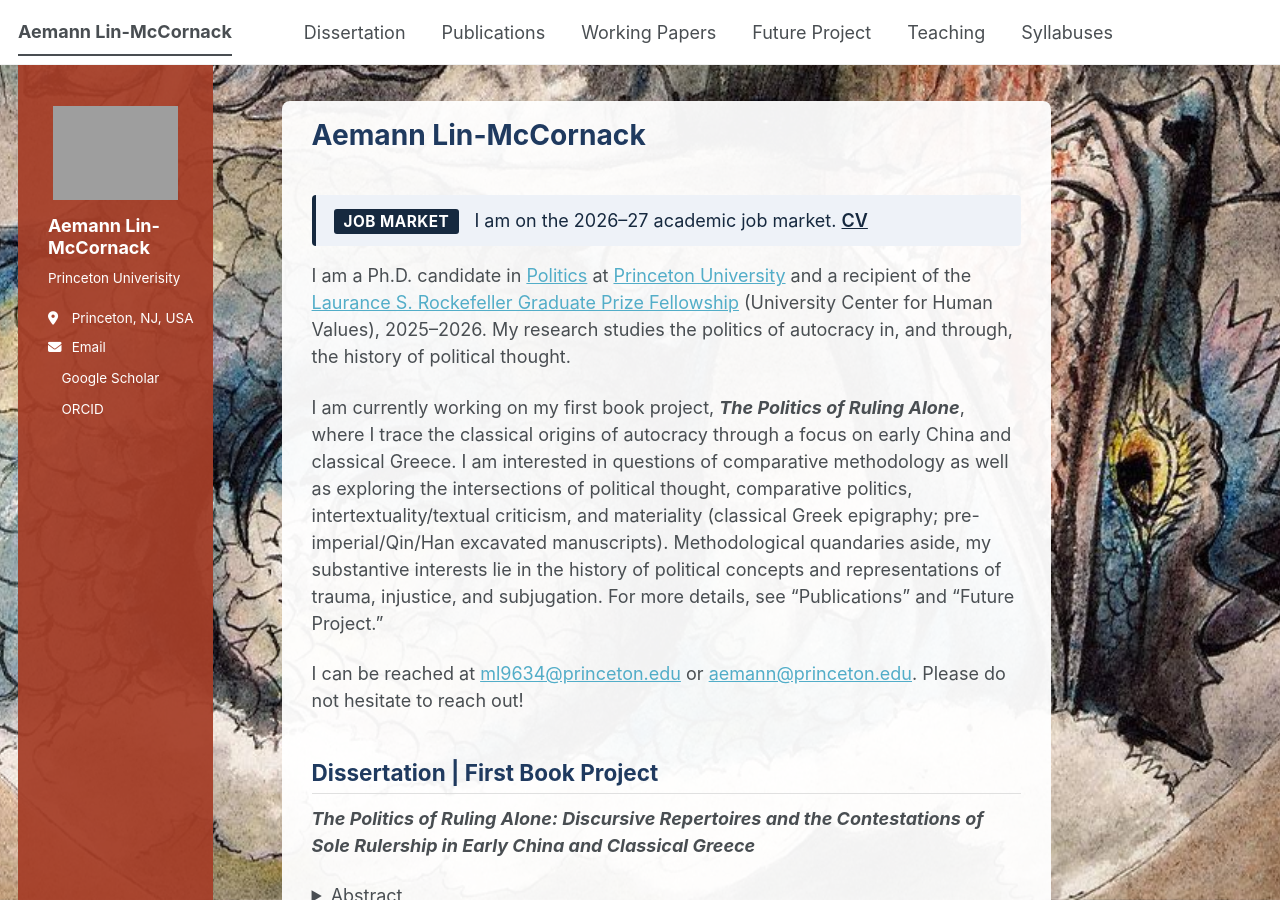
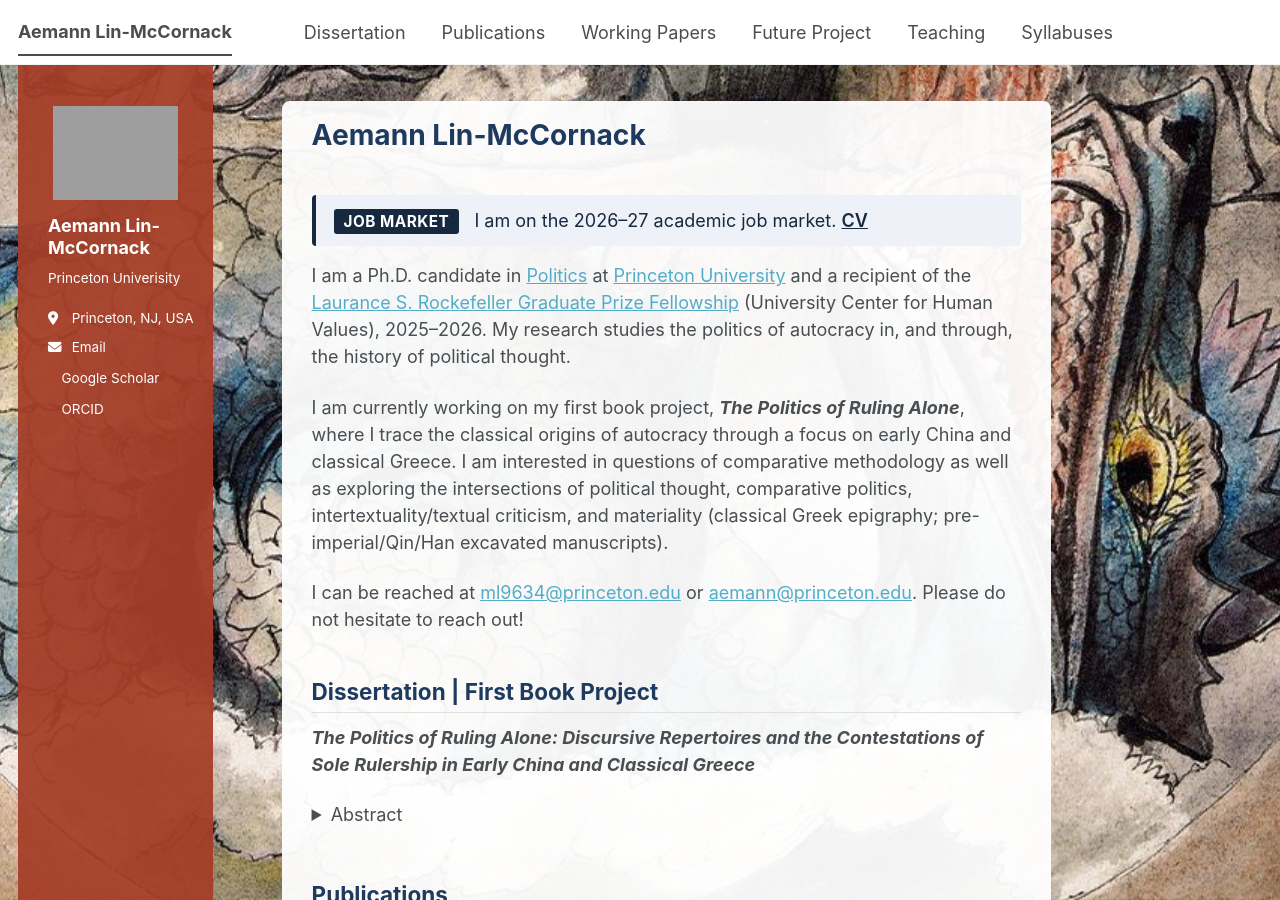
Before and after one commit to aemannlinmccornack/aemannlinmccornack.github.io, a Jekyll site: the page built from _pages/about.md, in a window 1280 px wide and 900 px high. Built offline with Jekyll 4.4.1, drawn with Linux system fonts in a browser that asks for light colours; a style sheet for code colours, icons or effects is not loaded.

Commit message:
change about.md

```diff
--- a/_pages/about.md
+++ b/_pages/about.md
@@ -73,7 +73,7 @@ summary {
 
 I am a Ph.D. candidate in [Politics](https://politics.princeton.edu/people/aemann-lin-mccornack) at [Princeton University](https://www.princeton.edu) and a recipient of the [Laurance S. Rockefeller Graduate Prize Fellowship](https://uchv.princeton.edu/fellowships-funding/graduate/graduate-prize-fellowships) (University Center for Human Values), 2025–2026. My research studies the politics of autocracy in, and through, the history of political thought.
 
-I am currently working on my first book project, ***The Politics of Ruling Alone***, where I trace the classical origins of autocracy through a focus on early China and classical Greece. I am interested in questions of comparative methodology as well as exploring the intersections of political thought, comparative politics, intertextuality/textual criticism, and materiality (classical Greek epigraphy; pre-imperial/Qin/Han excavated manuscripts). Methodological quandaries aside, my substantive interests lie in the history of political concepts and representations of trauma, injustice, and subjugation. For more details, see "Publications" and "Future Project."
+I am currently working on my first book project, ***The Politics of Ruling Alone***, where I trace the classical origins of autocracy through a focus on early China and classical Greece. I am interested in questions of comparative methodology as well as exploring the intersections of political thought, comparative politics, intertextuality/textual criticism, and materiality (classical Greek epigraphy; pre-imperial/Qin/Han excavated manuscripts).
 
 I can be reached at [ml9634@princeton.edu](mailto:ml9634@princeton.edu) or [aemann@princeton.edu](mailto:aemann@princeton.edu). Please do not hesitate to reach out!
 
```
